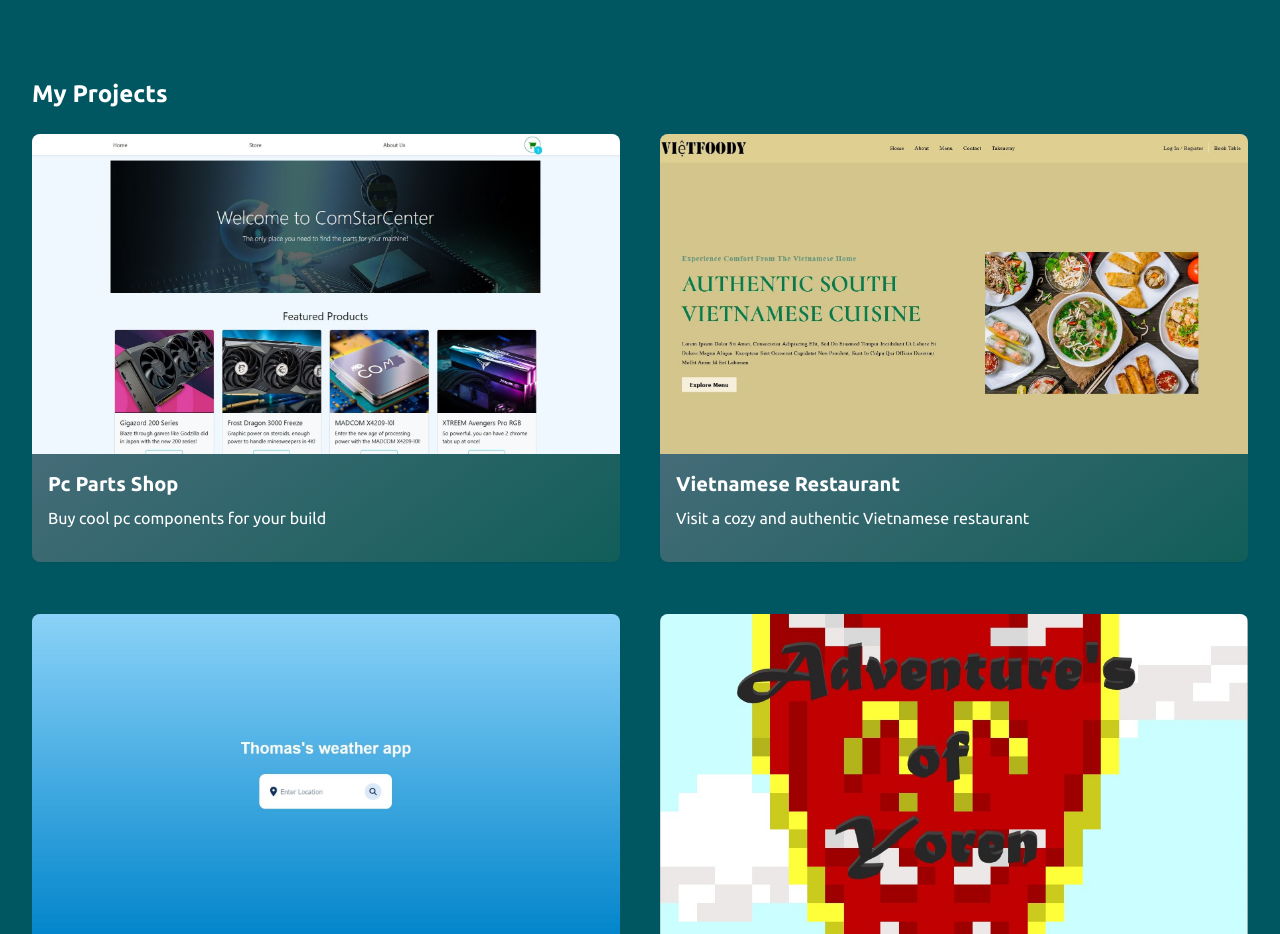
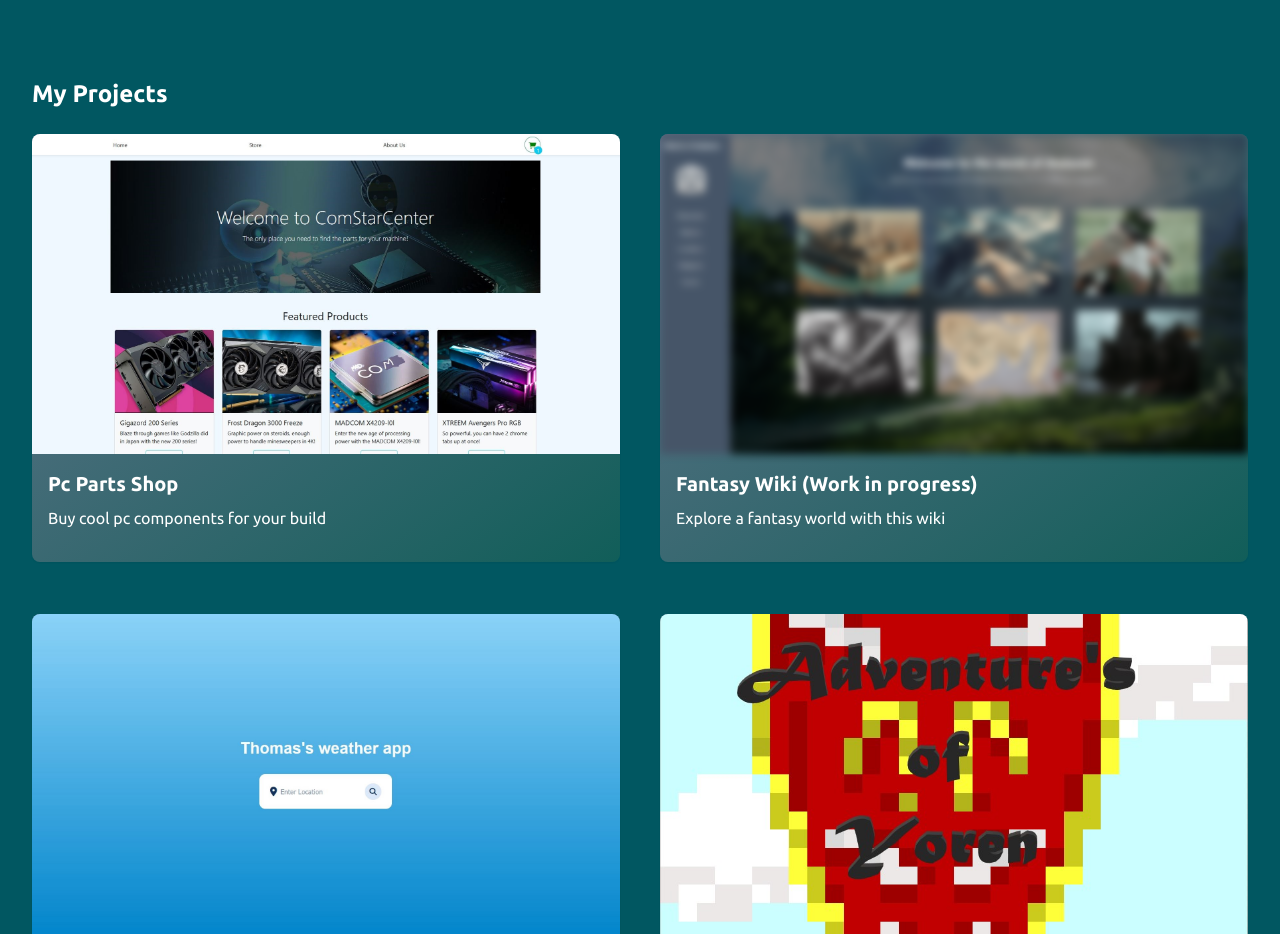
Before and after one commit to NThomTNg/Portfolio, a React (Vite) app: page / in a window 1280 px wide. Shown: the part 1600-2534 px from the top of the page. Built offline with nearby package versions, Linux system fonts and the light colour scheme.

Commit message:
added new project 2

```diff
--- a/src/components/Projects.tsx
+++ b/src/components/Projects.tsx
@@ -23,10 +23,10 @@ const projects: Project[] = [
   },
   {
     id: 2,
-    name: "Vietnamese Restaurant",
-    description: "Visit a cozy and authentic Vietnamese restaurant",
+    name: "Fantasy Wiki (Work in progress)",
+    description: "Explore a fantasy world with this wiki",
     imageUrl: p2,
-    githubUrl: "https://nthomtng.github.io/Resturante-home-page/"
+    githubUrl: "https://media.tenor.com/3QEtSuzDveAAAAAM/garfield-im-working.gif"
   },
   {
     id: 3,
@@ -68,7 +68,7 @@ const ProjectCard: React.FC<{ project: Project }> = ({ project }) => {
             <img
               src={project.imageUrl}
               alt={project.name}
-              className="w-full lg:h-80 h-auto object-cover"
+              className={`w-full lg:h-80 h-auto object-cover ${project.id === 2 ? 'blur-sm' : ''}`}
             />
             <div className="p-4">
               <h3 className="text-xl text-white font-semibold mb-2">{project.name}</h3>
```
Also changed, not shown: src/assets/project2.jpg.
